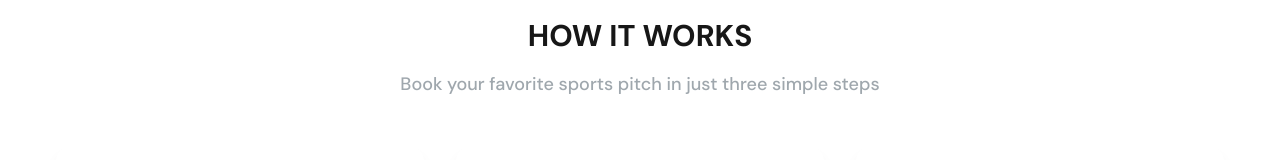
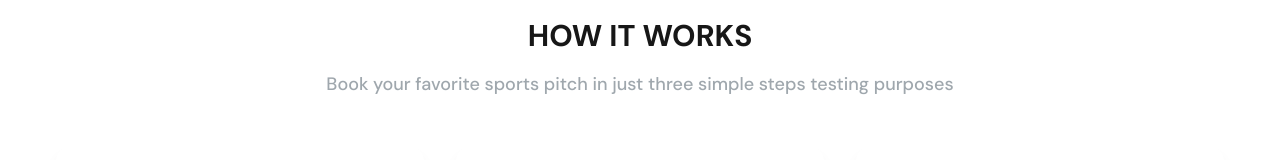
Before and after one commit to KHUSHBU-AETPL/vaya-web, a React (Vite) app: page / in a window 1280 px wide. Shown: the part 782-942 px from the top of the page. Built offline with nearby package versions, Linux system fonts and the light colour scheme.

Commit message:
check the CI/CD workflow

```diff
--- a/src/screens/MainSection.jsx
+++ b/src/screens/MainSection.jsx
@@ -132,7 +132,7 @@ const MainSection = () => {
               HOW IT WORKS
             </h2>
             <p className="text-medium-weight text-medium text-lg max-w-2xl mx-auto text-gray-100">
-              Book your favorite sports pitch in just three simple steps
+              Book your favorite sports pitch in just three simple steps testing purposes
             </p>
           </div>
 
```
